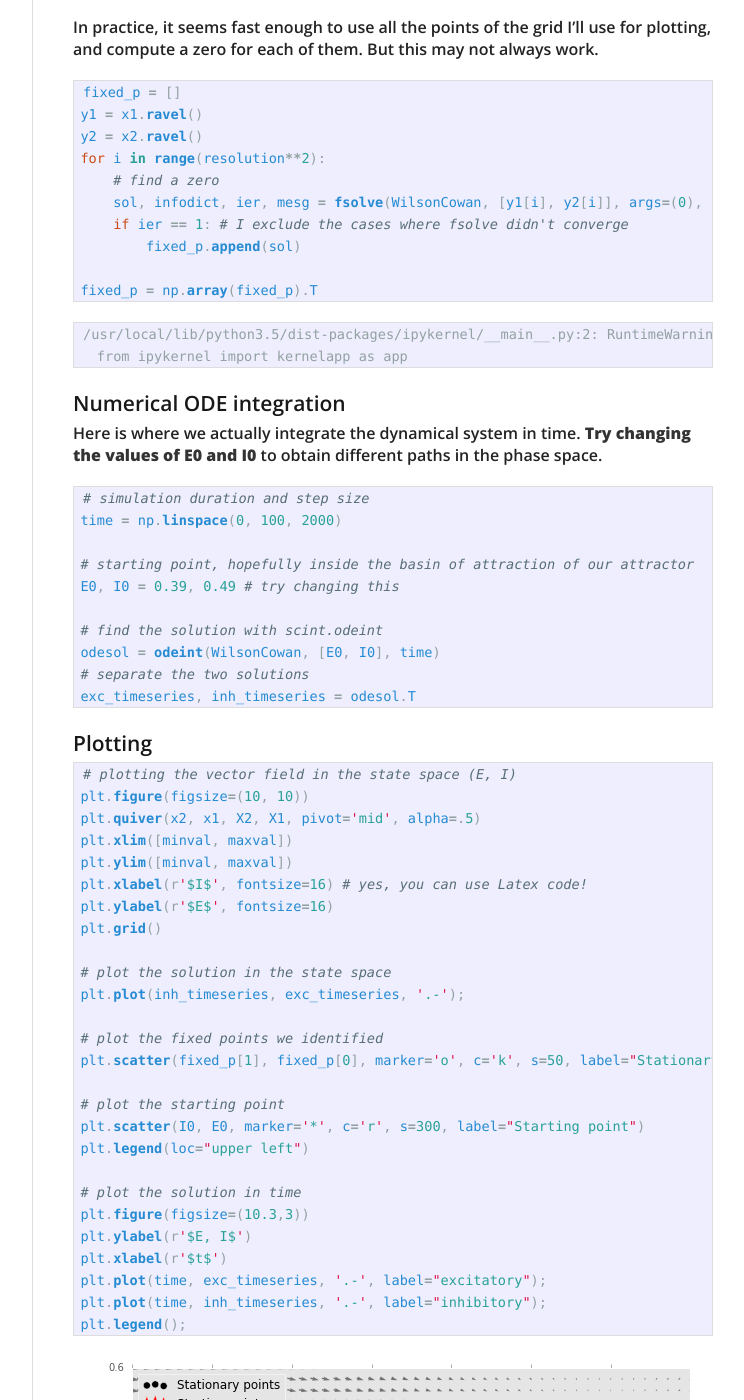
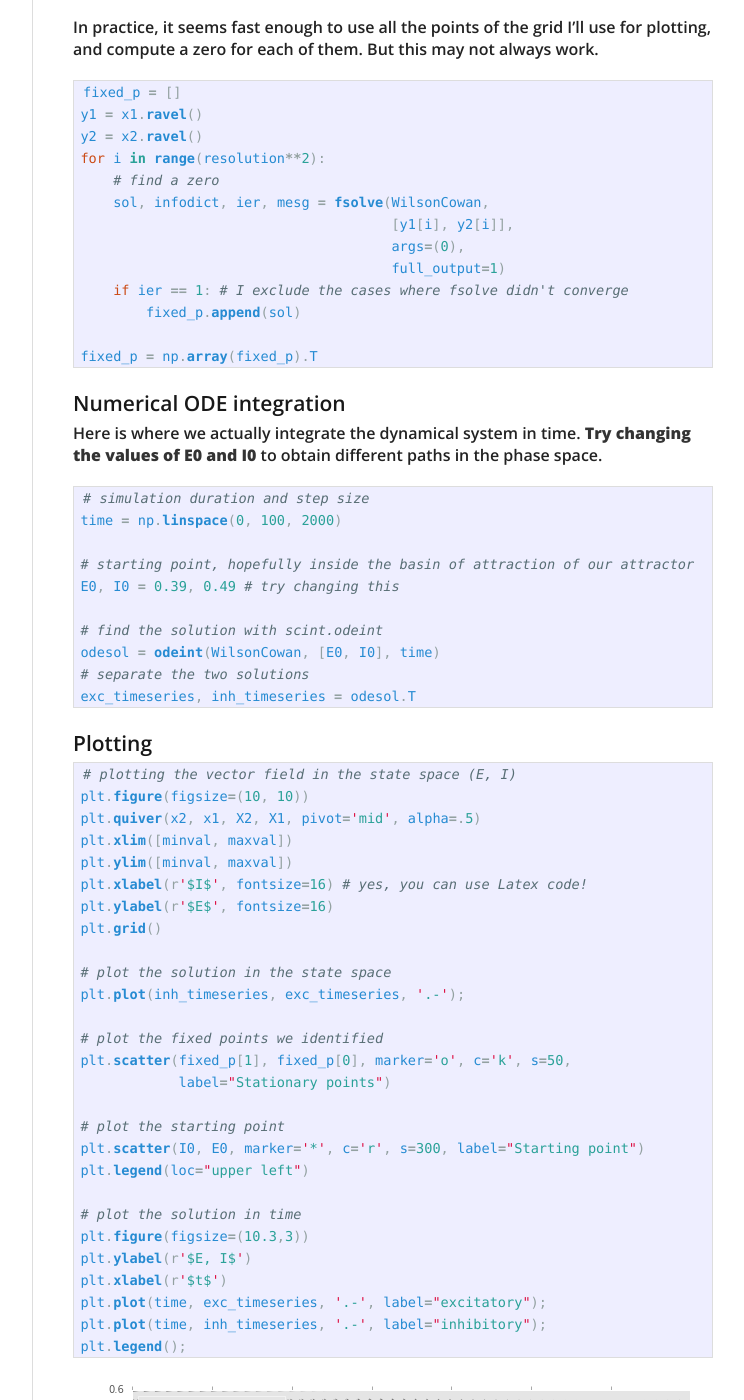
Before and after one commit to martinosorb/martinosorb.github.io, a Jekyll site: the page built from _posts/2016-05-26-wilsoncowan.md, in a window 1280 px wide and 1400 px high, scrolled down 4707 px. Shown: the whole window, without its empty margins (378-1122 px from the left). Built offline with Jekyll 4.4.1, drawn with Linux system fonts in a browser that asks for light colours; nearby versions of some CDN libraries; formulas are drawn with MathJax 3.

Commit message:
prettier

````diff
--- a/_posts/2016-05-26-wilsoncowan.md
+++ b/_posts/2016-05-26-wilsoncowan.md
@@ -191,15 +191,16 @@ y1 = x1.ravel()
 y2 = x2.ravel()
 for i in range(resolution**2):
     # find a zero
-    sol, infodict, ier, mesg = fsolve(WilsonCowan, [y1[i], y2[i]], args=(0), full_output=1)
+    sol, infodict, ier, mesg = fsolve(WilsonCowan,
+                                      [y1[i], y2[i]],
+                                      args=(0),
+                                      full_output=1)
     if ier == 1: # I exclude the cases where fsolve didn't converge
         fixed_p.append(sol)
 
 fixed_p = np.array(fixed_p).T
 ```
 
-    /usr/local/lib/python3.5/dist-packages/ipykernel/__main__.py:2: RuntimeWarning: overflow encountered in exp
-      from ipykernel import kernelapp as app
 
 
 #### Numerical ODE integration
@@ -237,7 +238,8 @@ plt.grid()
 plt.plot(inh_timeseries, exc_timeseries, '.-');
 
 # plot the fixed points we identified
-plt.scatter(fixed_p[1], fixed_p[0], marker='o', c='k', s=50, label="Stationary points")
+plt.scatter(fixed_p[1], fixed_p[0], marker='o', c='k', s=50,
+            label="Stationary points")
 
 # plot the starting point
 plt.scatter(I0, E0, marker='*', c='r', s=300, label="Starting point")
````
